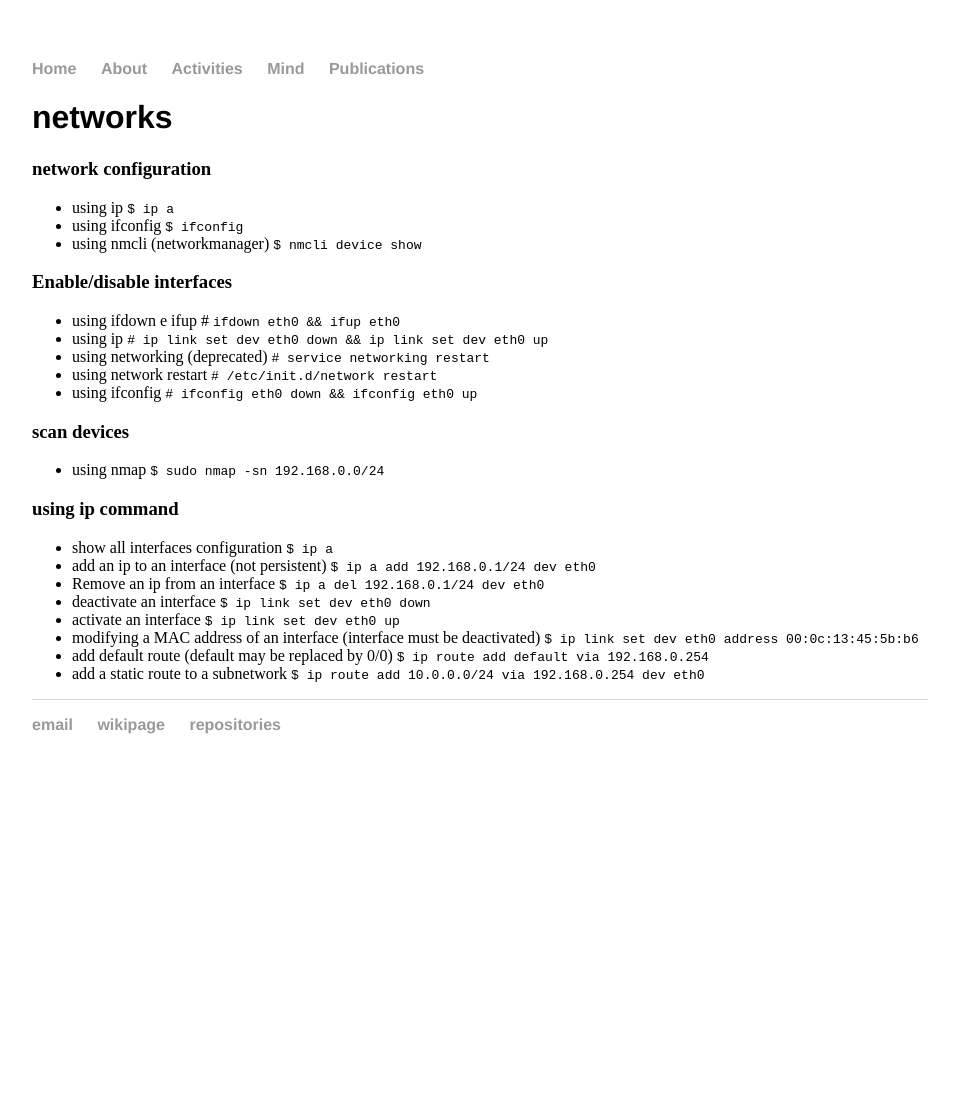
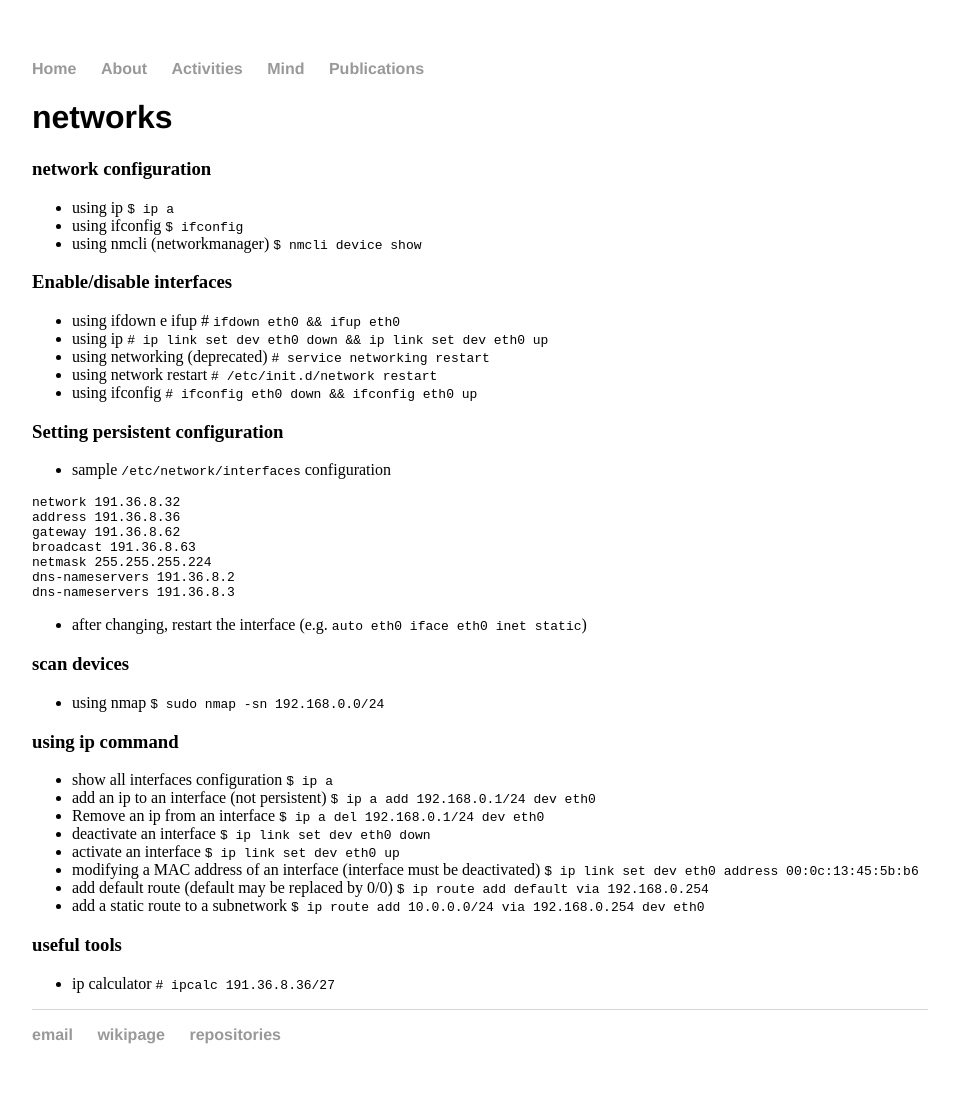
Before and after one commit to cleberjamaral/cleberjamaral.github.io, a Jekyll site: the page built from knowledge/it/networks.md, in a window 1280 px wide. Shown: the whole page, without its empty margins (160-1119 px from the left). Built offline with Jekyll 4.4.1, drawn with Linux system fonts in a browser that asks for light colours; our own code applies the rules of GitHub Pages for plain Markdown files; before the commit the page ends 900 px from its top, so only the background shows below that.

Commit message:
GitBook: [master] 68 pages modified

````diff
--- a/knowledge/it/networks.md
+++ b/knowledge/it/networks.md
@@ -14,6 +14,22 @@
 * using network restart `# /etc/init.d/network restart`
 * using ifconfig `# ifconfig eth0 down && ifconfig eth0 up`
 
+### Setting persistent configuration
+
+* sample ‌`/etc/network/interfaces` configuration
+
+```text
+network 191.36.8.32
+address 191.36.8.36
+gateway 191.36.8.62
+broadcast 191.36.8.63
+netmask 255.255.255.224
+dns-nameservers 191.36.8.2
+dns-nameservers 191.36.8.3
+```
+
+* after changing, restart the interface \(e.g. `auto eth0 iface eth0 inet static`\)
+
 ### scan devices
 
 * using nmap `$ sudo nmap -sn 192.168.0.0/24`
@@ -28,3 +44,7 @@
 * modifying a MAC address of an interface \(interface must be deactivated\) `$ ip link set dev eth0 address 00:0c:13:45:5b:b6`
 * add default route \(default may be replaced by 0/0\) `$ ip route add default via 192.168.0.254`
 * add a static route to a subnetwork `$ ip route add 10.0.0.0/24 via 192.168.0.254 dev eth0`
+
+### useful tools
+
+* ip calculator `# ipcalc 191.36.8.36/27`
````
